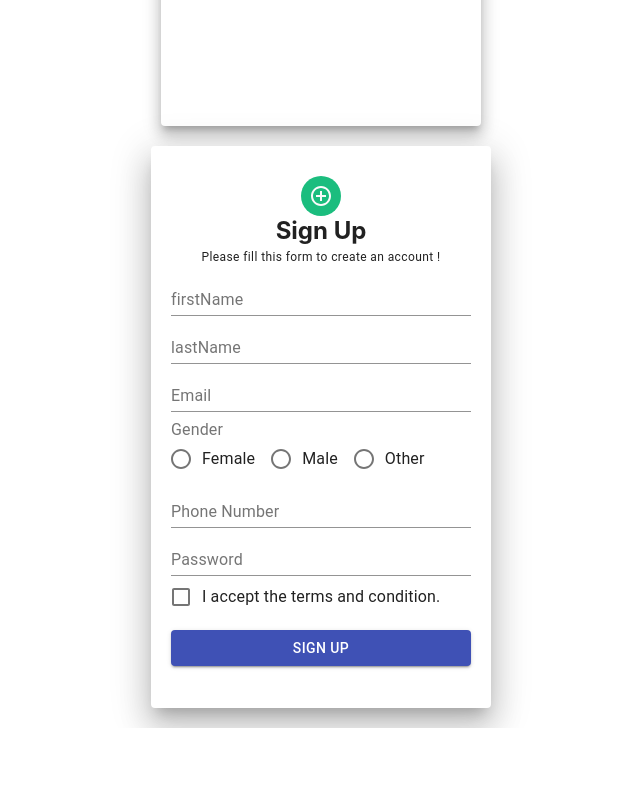
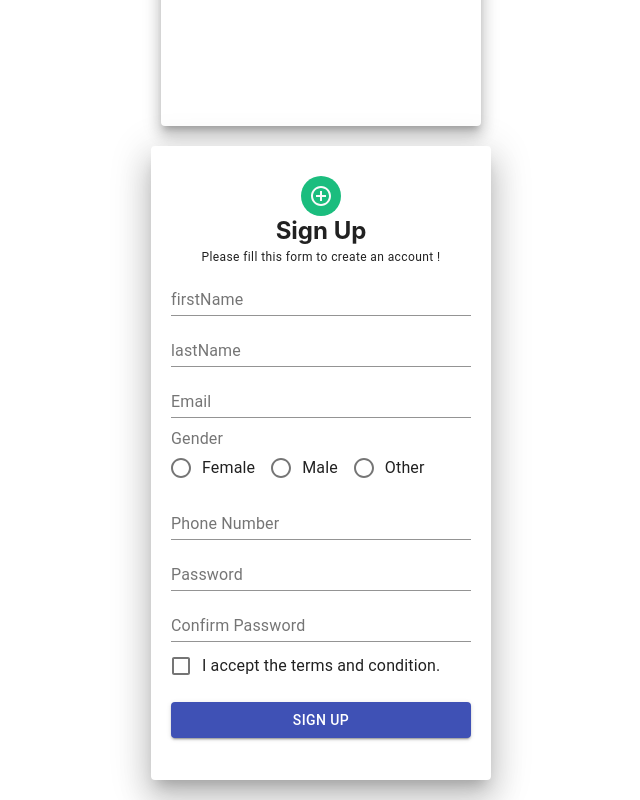
Before and after one commit to Rekha-15/fundooNotes_frontEnd_, a React (Create React App) app in the folder my-app/: page / in a window 1280 px wide. Shown: the part 494-1294 px from the top of the page, without its empty margins (319-959 px from the left). Before the commit the page ends 1222 px from the top, so only its background shows below. Built offline with nearby package versions, Linux system fonts and the light colour scheme.

Commit message:
feat: added validation for sign up page

```diff
--- a/my-app/src/pages/login.jsx
+++ b/my-app/src/pages/login.jsx
@@ -27,7 +27,6 @@ const onSubmit=(values,props)=>{
     props.resetForm()
     props.setSubmitting(false)
   },2000)
-  console.log(props)
   };
   return (
     <Grid>
--- a/my-app/src/pages/sign up.jsx
+++ b/my-app/src/pages/sign up.jsx
@@ -1,3 +1,4 @@
+/* eslint-disable no-unused-vars */
 import React from 'react'
 import { Grid, Paper, Avatar, Typography, TextField, Button } from '@material-ui/core'
 import AddCircleOutLineOutlinedIcon from '@material-ui/icons/AddCircleOutlineOutlined';
@@ -7,13 +8,43 @@ import FormControlLabel from '@material-ui/core/FormControlLabel';
 import FormControl from '@material-ui/core/FormControl';
 import FormLabel from '@material-ui/core/FormLabel';
 import Checkbox from '@material-ui/core/Checkbox';
-import { Formik, Field, Form} from 'formik';
+import { Formik, Field, Form, ErrorMessage} from 'formik';
+import { FormHelperText } from '@material-ui/core';
+//import { values } from 'lodash';
+import * as Yup from 'yup'
 const SignUp = () => {
     const paperStyle = { padding: '30px 20px', width: 300, margin: "20px auto" }
     const headerStyle = { margin: 0 }
     const avatarStyle = { backgroundColor: '#1bbd7e' }
     const btstyle = { margin: "12px 0" };
     const marginTop = { marginTop: 10 }
+    const initialValues={
+        firstName:'',
+        lastName:'',
+        emalId:'',
+        gender:'',
+        phoneNumber:'',
+        password:'',
+        confirmPassword:'',
+        termsAndCondition:false
+    }
+    const validationSchema=Yup.object().shape({
+        firstName:Yup.string().min(3, "first Name is too short minimum 3 Char is required").required("Required"),
+        lastName:Yup.string().min(3, "lasrst Name is too short minimum 3 Char is required").required("Required"),
+        emalId:Yup.string().email('please enter valid email').required("Required"),
+        gender:Yup.string().oneOf(["male", "female"], "Required").required("Required"),
+        phoneNumber:Yup.number().typeError('Enter valid phone Number').required("Required"),
+        password:Yup.string().min(8,"Password minimum length should be 8").required("Required" ),
+        confirmPassword:Yup.string().oneOf([Yup.ref('password')],"Password doesn't matched").required("Required" ),
+        termsAndCondition:Yup.string().oneOf(["true"], "Accept terms & condition")
+      })
+      const onSubmit=(values,props)=>{
+        console.log(values)
+        setTimeout(()=>{
+          props.resetForm()
+          props.setSubmitting(false)
+        },2000)
+        };
     return (
         <Grid>
             <Paper elevation={20} style={paperStyle}>
@@ -24,28 +55,39 @@ const SignUp = () => {
                     <h2 style={headerStyle}>Sign Up</h2>
                     <Typography variant='caption' gutterBottom>Please fill this form to create an account !</Typography>
                 </Grid>
-                <Formik>
+                <Formik initialValues={initialValues} validationSchema={validationSchema} onSubmit="onSubmit">
                     {(props)=>(
-                        <form>
-                        <TextField fullWidth label='firstName' placeholder="Enter your First Name" />
-                        <TextField fullWidth label='lastName' placeholder="Enter your Last Name" />
-                        <TextField fullWidth label='Email' placeholder="Please enter valid Email Id" />
+                        <Form>
+                        <Field as={TextField} fullWidth name="firstName" label='firstName'
+                        placeholder="Enter your First Name" helperText={<ErrorMessage name="firstName"/>} />
+                        <Field as={TextField} fullWidth name="lastName" label='lastName'
+                        placeholder="Enter your Last Name" helperText={<ErrorMessage name="lastName"/>} />
+                        <Field as={TextField} fullWidth name="emalId"  label='Email'
+                        placeholder="Please enter valid Email Id" helperText={<ErrorMessage name="emalId"/>} />
                         <FormControl component="fieldset" style={marginTop}>
                             <FormLabel component="legend">Gender</FormLabel>
-                            <RadioGroup aria-label="gender" name="gender" style={{ display: 'initial' }}>
+                            <Field as ={RadioGroup} aria-label="gender" name="gender" style={{ display: 'initial' }}>
                                 <FormControlLabel value="female" control={<Radio />} label="Female" />
                                 <FormControlLabel value="male" control={<Radio />} label="Male" />
                                 <FormControlLabel value="other" control={<Radio />} label="Other" />
-                            </RadioGroup>
+                            </Field>
                         </FormControl>
-                        <TextField fullWidth label='Phone Number' placeholder="Enter your valid Phone Number" />
-                        <TextField fullWidth label='Password' placeholder="Provide your password" />
+                        <FormHelperText><ErrorMessage name="gender"/></FormHelperText>
+                        <Field as={TextField} fullWidth name="phoneNumber" label='Phone Number'
+                        placeholder="Enter your valid Phone Number" helperText={<ErrorMessage name="phoneNumber"/>} />
+                        <Field as={TextField} fullWidth name="password" type="password" label='Password'
+                        placeholder="Provide your password" helperText={<ErrorMessage name="password"/>}/>
+                        <Field as={TextField} fullWidth name="confirmPassword" type="password" label='Confirm Password'
+                        placeholder="Confirm your password" helperText={<ErrorMessage name="confirmPassword"/>}/>
                         <FormControlLabel
-                            control={<Checkbox name="checkedA" />}
+                            control={<Field as={Checkbox} name="termsAndCondition" />}
                             label="I accept the terms and condition."
                         />
+                        <FormHelperText><ErrorMessage name="termsAndCondition"/></FormHelperText>
                         <Button type='submit' variant='contained' color='primary' style={btstyle} fullWidth>Sign Up</Button>
-                    </form>
+                        {/* <Button type="submit" color="primary" variant="contained"  disabled={props.isSubmitting}
+                         style={btstyle} fullWidth> {props.isSubmitting?"Loading":"Sign in"}</Button> */}
+                    </Form>
                     )}
                 </Formik>
             </Paper>
```
